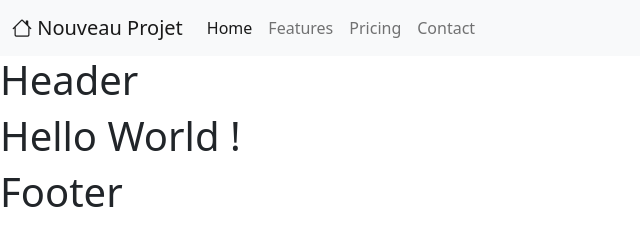
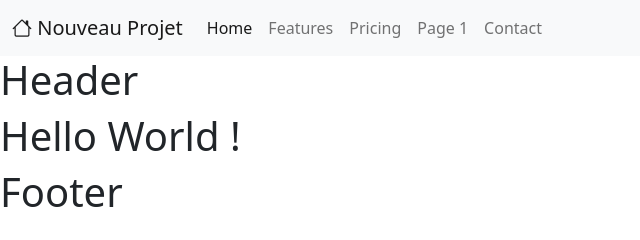
Before and after one commit to GuillaumePerret/projet, a plain HTML site: page index.html in a window 1280 px wide. Shown: the full height of the page, 0-640 px from the left. Drawn offline with nearby package versions, Linux system fonts and the light colour scheme.

Commit message:
[ADD] Page 1 in Navbar

```diff
--- a/index.html
+++ b/index.html
@@ -29,6 +29,9 @@
                         <a class="nav-link" href="pricing.html">Pricing</a>
                     </li>
                     <li class="nav-item">
+                        <a class="nav-link" href="page.html">Page 1</a>
+                    </li>
+                    <li class="nav-item">
                         <a class="nav-link" href="contact">Contact</a>
                     </li>
                 </ul>
```
